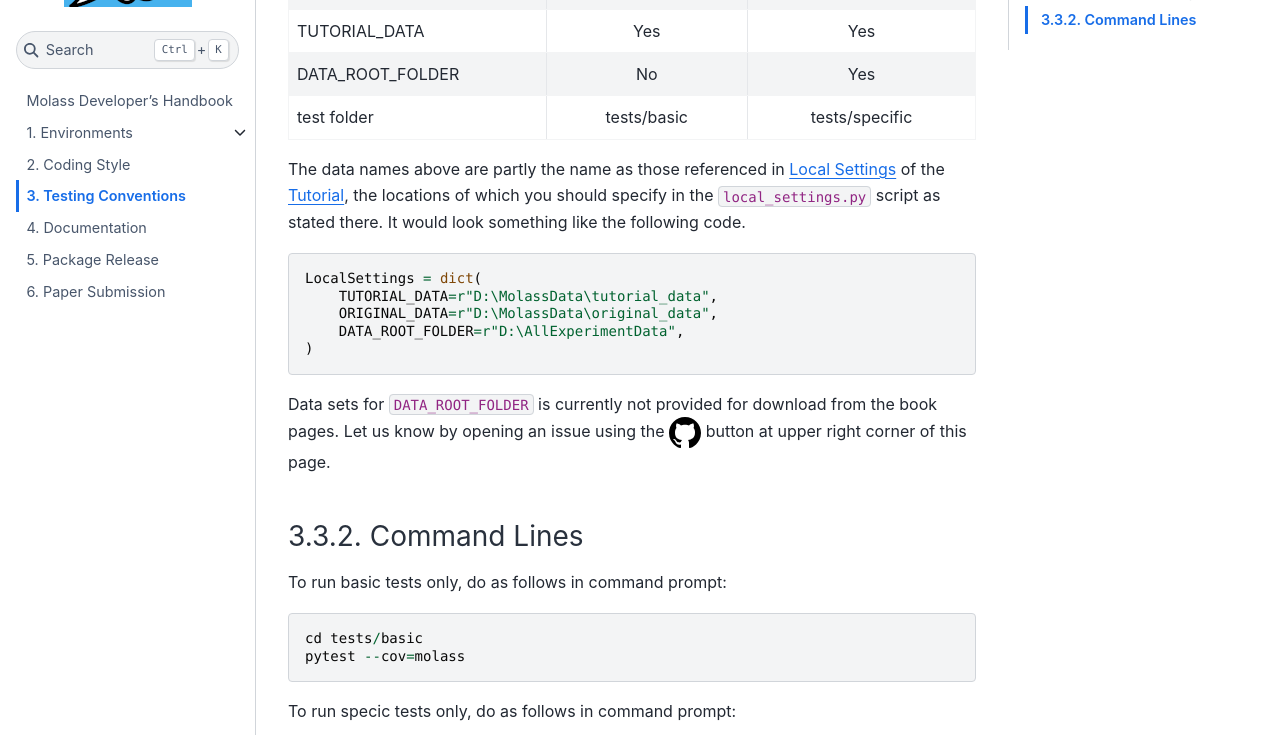
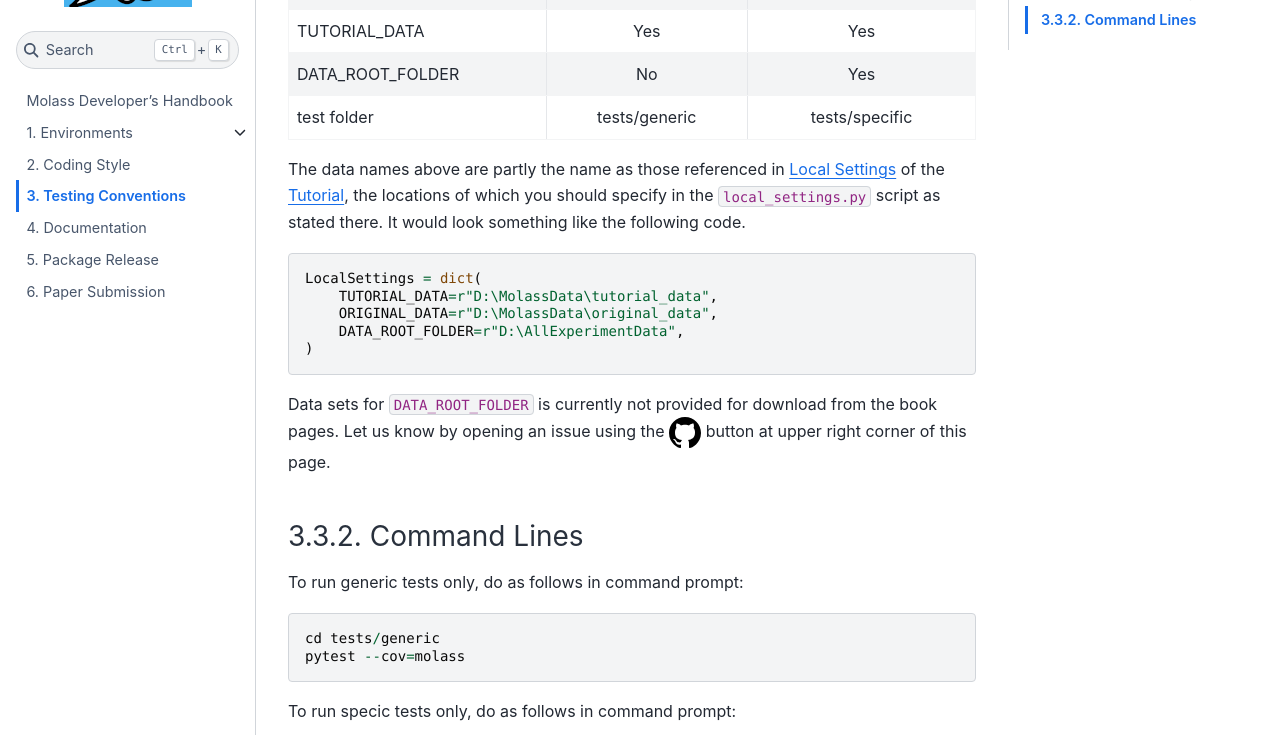
Before and after one commit to biosaxs-dev/molass-develop, a Jupyter Book: the page built from chapters/06/testing.md, in a window 1280 px wide and 1400 px high, scrolled down 1364 px. Shown: the part 153-888 px from the top of the window. Built offline with Jupyter Book 1.0.4 settings and Sphinx 7.4.7 and the Sphinx Book theme 1.1.4, drawn with Linux system fonts in a browser that asks for light colours; some of the changed text lies outside the part shown.

Commit message:
change 'basic' to 'generic'

````diff
--- a/chapters/06/testing.md
+++ b/chapters/06/testing.md
@@ -58,7 +58,7 @@ Depending on the category, used data will vary as shown below.
 | ORIGINAL_DATA    | Yes | Yes |
 | TUTORIAL_DATA    | Yes | Yes |
 | DATA_ROOT_FOLDER | No  | Yes |
-| test folder      | tests/basic | tests/specific |
+| test folder      | tests/generic | tests/specific |
 :::
 
 The data names above are partly the name as those referenced in [Local Settings](https://freesemt.github.io/molass-tutorial/chapters/00/prepare.html#local-settings) of the [Tutorial](https://freesemt.github.io/molass-tutorial/), the locations of which you should specify in the `local_settings.py` script as stated there. It would look something like the following code.
@@ -74,10 +74,10 @@ LocalSettings = dict(
 Data sets for `DATA_ROOT_FOLDER` is currently not provided for download from the book pages. Let us know by opening an issue using the ![github icon](../../images/github.svg) button at upper right corner of this page.
 
 ### Command Lines
-To run basic tests only, do as follows in command prompt:
+To run generic tests only, do as follows in command prompt:
 
 ```
-cd tests/basic
+cd tests/generic
 pytest --cov=molass
 ```
 
@@ -114,4 +114,4 @@ For detailed tests coverage, execute as follows:
 pytest --cov=molass --cov-report=html
 ```
 
-and check the results in `test_folder/htmlcov/index.html` with your browser, where `test_folder` is one of `tests/basic`, `tests/specific` or `tests` depending on how you ran the tests.
+and check the results in `test_folder/htmlcov/index.html` with your browser, where `test_folder` is one of `tests/generic`, `tests/specific` or `tests` depending on how you ran the tests.
````
